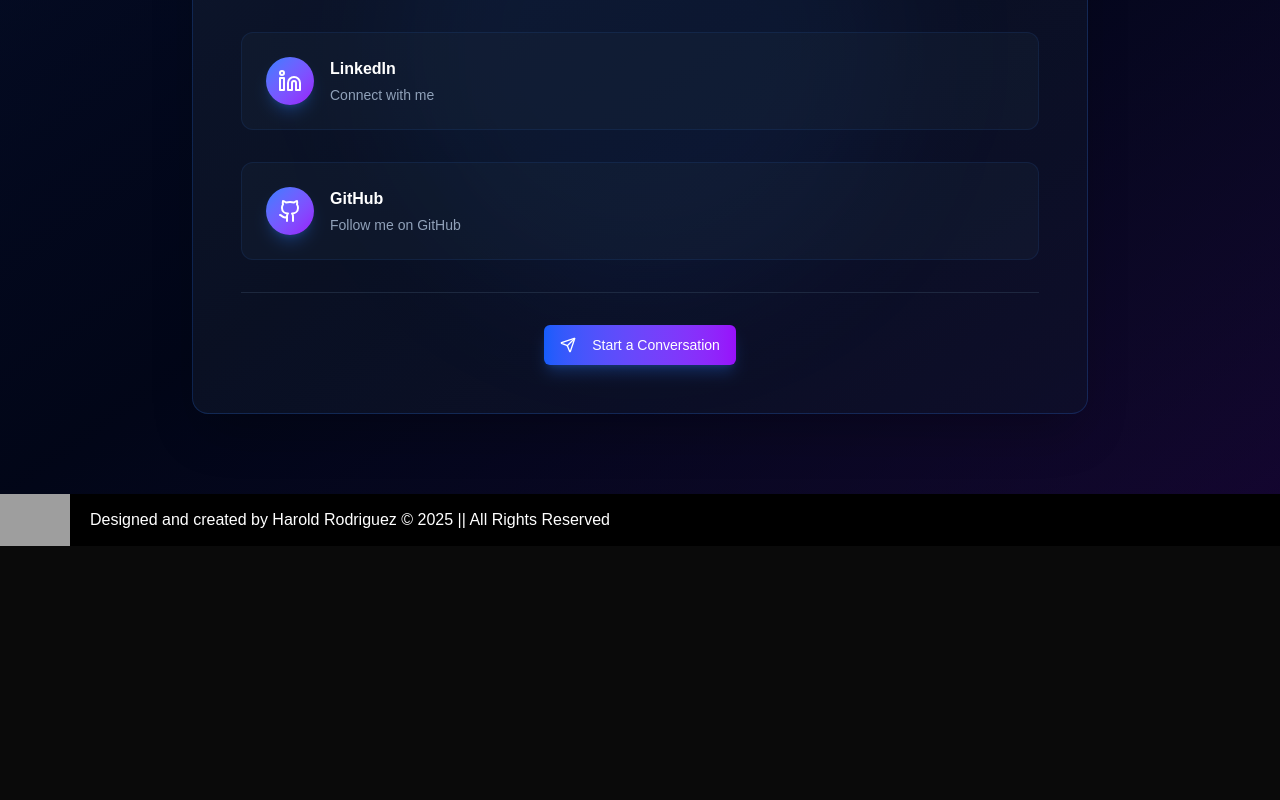
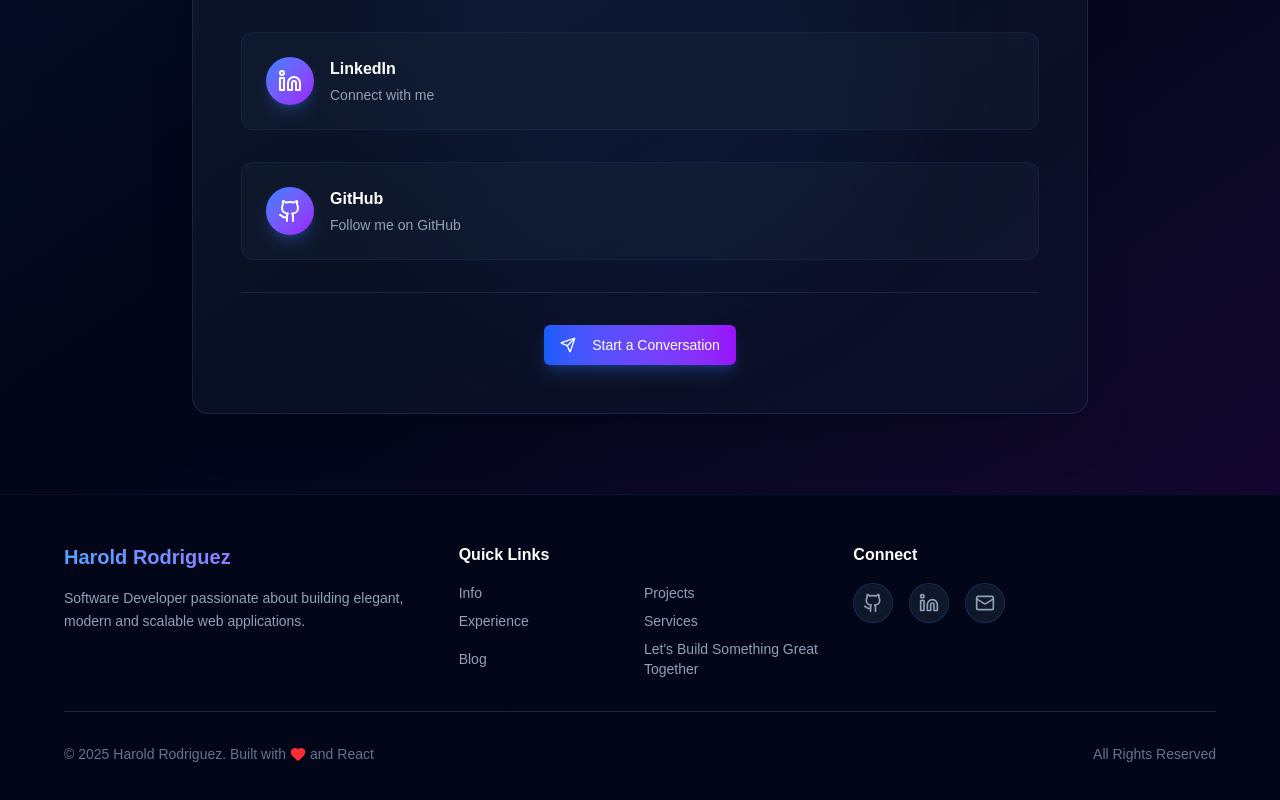
Before and after one commit to HaroldR23/my-portfolio, a Next.js app: page / in a window 1280 px wide. Shown: the part 9044-9844 px from the top of the page. Before the commit the page ends 9590 px from the top, so only its background shows below. Built offline with nearby package versions, Linux system fonts and the light colour scheme; grey boxes are pictures that could not be loaded.

Commit message:
refactor: modify footer component. Add new hrefs and links

```diff
--- a/src/app/components/Blog/Blog.tsx
+++ b/src/app/components/Blog/Blog.tsx
@@ -13,7 +13,7 @@ const Blog = () => {
   const { language } = usePreferencesContext();
 
   return (
-    <section className="py-20 px-4 relative">
+    <section className="py-20 px-4 relative" id="blog">
       <div className="max-w-6xl mx-auto">
         <motion.div
           initial={{ opacity: 0, y: 20 }}
--- a/src/app/components/Experience/ExperienceSection.tsx
+++ b/src/app/components/Experience/ExperienceSection.tsx
@@ -10,7 +10,7 @@ import ExperienceCard from './ExperienceCard';
 const ExperienceSection = () => {
   const { language } = usePreferencesContext();
   return (
-    <section className="py-20 px-4 relative">
+    <section className="py-20 px-4 relative" id="experience">
       <div className="max-w-4xl mx-auto">
         <motion.div
           initial={{ opacity: 0, y: 20 }}
--- a/src/app/components/Footer/Footer.tsx
+++ b/src/app/components/Footer/Footer.tsx
@@ -1,10 +1,98 @@
-import Copyright from "../Copyright/Copyright";
+'use client';
+
+import { CONNECT_TITLE, COPYRIGHT_TEXT_CONTENT, FOOTER_TITLE, LINKS_TITLE, navItems } from '@/app/constants/data/data';
+import usePreferencesContext from '@/app/hooks/usePreferencesContext';
+import { Github, Linkedin, Mail, Heart } from 'lucide-react';
+
+
+const socialLinks = [
+  { icon: Github, href: 'https://github.com/haroldr23', label: 'GitHub' },
+  { icon: Linkedin, href: 'https://www.linkedin.com/in/harold-rodriguez-full-stack-developer/', label: 'LinkedIn' },
+  { icon: Mail, href: 'mailto:ahsro99@gmail.com', label: 'Email' },
+];
 
 const Footer = () => {
+  const { language } = usePreferencesContext();
+
+  const handleNavClick = (href: string) => {
+    if (href === '#') {
+      window.scrollTo({ top: 0, behavior: 'smooth' });
+    } else {
+      document.querySelector(href)?.scrollIntoView({ behavior: 'smooth' });
+    }
+  };
+
   return (
-    <footer>
-      <Copyright />
+    <footer className="relative py-12 px-4 border-t border-blue-500/10 bg-slate-950/50">
+      <div className="max-w-6xl mx-auto">
+        {/* Main Footer Content */}
+        <div className="grid md:grid-cols-3 gap-8 mb-8">
+          {/* Brand */}
+          <div className="space-y-4">
+            <h3 className="text-xl font-bold bg-gradient-to-r from-blue-400 to-purple-500 bg-clip-text text-transparent">
+              Harold Rodriguez
+            </h3>
+            <p className="text-slate-400 text-sm leading-relaxed">
+              {FOOTER_TITLE[language]}
+            </p>
+          </div>
+
+          {/* Quick Links */}
+          <div className="space-y-4">
+            <h4 className="text-white font-semibold">{LINKS_TITLE[language]}</h4>
+            <div className="grid grid-cols-2 gap-2">
+              {navItems(language).map((link) => (
+                <button
+                  key={link.label}
+                  onClick={() => handleNavClick(link.href)}
+                  className="text-slate-400 hover:text-blue-400 transition-colors text-sm text-left"
+                >
+                  {link.label}
+                </button>
+              ))}
+            </div>
+          </div>
+
+          {/* Social Links */}
+          <div className="space-y-4">
+            <h4 className="text-white font-semibold">{CONNECT_TITLE[language]}</h4>
+            <div className="flex gap-4">
+              {socialLinks.map((social) => {
+                const Icon = social.icon;
+                return (
+                  <a
+                    key={social.label}
+                    href={social.href}
+                    target="_blank"
+                    rel="noopener noreferrer"
+                    className="w-10 h-10 rounded-full bg-slate-800/50 border border-blue-500/20
+                             hover:bg-blue-500/10 hover:border-blue-500/40
+                             flex items-center justify-center transition-all
+                             hover:scale-110"
+                    aria-label={social.label}
+                  >
+                    <Icon className="w-5 h-5 text-slate-400 hover:text-blue-400 transition-colors" />
+                  </a>
+                );
+              })}
+            </div>
+          </div>
+        </div>
+
+        {/* Bottom Bar */}
+        <div className="pt-8 border-t border-slate-800 flex flex-col md:flex-row items-center justify-between gap-4">
+          <p className="text-slate-500 text-sm flex items-center gap-1">
+            {COPYRIGHT_TEXT_CONTENT[language][0]} {new Date().getFullYear()} Harold Rodriguez. {COPYRIGHT_TEXT_CONTENT[language][1]}
+            <Heart className="w-4 h-4 text-red-500 fill-red-500" />
+            {COPYRIGHT_TEXT_CONTENT[language][2]}
+          </p>
+          <p className="text-slate-500 text-sm">
+            {COPYRIGHT_TEXT_CONTENT[language][3]}
+          </p>
+        </div>
+      </div>
     </footer>
   );
 }
+
 export default Footer;
--- a/src/app/components/Services/ServicesSection.tsx
+++ b/src/app/components/Services/ServicesSection.tsx
@@ -12,7 +12,7 @@ const ServicesSection = () => {
   const { language } = usePreferencesContext();
 
   return (
-    <section className="py-20 px-4 relative overflow-hidden">
+    <section className="py-20 px-4 relative overflow-hidden" id="services">
       {/* Background Gradient */}
       <div className="absolute inset-0 bg-gradient-to-b from-slate-950 via-blue-950/20 to-slate-950" />
 
--- a/src/app/constants/data/data.ts
+++ b/src/app/constants/data/data.ts
@@ -173,7 +173,7 @@ export const TECH_STACK_SUBTITLE: Record<string, string> = {
   spanish: TECH_STACK_SUBTITLE_SPA
 };
 
-export const COPYRIGHT_TEXT_CONTENT: Record<string, string> = {
+export const COPYRIGHT_TEXT_CONTENT: Record<string, string[]> = {
   english: COPYRIGHT_TEXT_CONTENT_ENG,
   spanish: COPYRIGHT_TEXT_CONTENT_SPA
 }
@@ -300,8 +300,8 @@ export const REPOSITORY: Record<string, string> = {
 export const navItems = (language : Languages) => ([
   { label: 'Info', href: '#' },
   { label: PROJECTS[language], href: '#projects' },
-  { label: 'Experience', href: '#experience' },
-  { label: 'Services', href: '#services' },
+  { label: EXPERIENCE_TITLE[language], href: '#experience' },
+  { label: SERVICES_TITLE_PLURAL[language], href: '#services' },
   { label: 'Blog', href: '#blog' },
   { label: CONTACT_SECTION[language], href: '#contactMe' },
 ]);
@@ -374,3 +374,23 @@ export const CONTACT_ME_BUTTON_TEXT: Record<string, string> = {
   english: "Start a Conversation",
   spanish: "Iniciar una conversación"
 }
+
+export const FOOTER_TITLE: Record<string, string> = {
+  english: "Software Developer passionate about building elegant, modern and scalable web applications.",
+  spanish: "Desarrollador de software apasionado por crear aplicaciones web elegantes, modernas y escalables."
+}
+
+export const LINKS_TITLE: Record<string, string> = {
+  english: "Quick Links",
+  spanish: "Enlaces Rápidos"
+}
+
+export const CONNECT_TITLE: Record<string, string> = {
+  english: "Connect",
+  spanish: "Conectar"
+}
+
+export const SERVICES_TITLE_PLURAL: Record<string, string> = {
+  english: "Services",
+  spanish: "Servicios"
+}
--- a/src/app/constants/data/english.ts
+++ b/src/app/constants/data/english.ts
@@ -7,7 +7,7 @@ import { Service } from "@/app/models/services";
 import { Blog } from "@/app/models/blog";
 
 
-export const COPYRIGHT_TEXT_CONTENT_ENG = "Designed and created by Harold Rodriguez © 2025 || All Rights Reserved";
+export const COPYRIGHT_TEXT_CONTENT_ENG = ["©", "Built with", "and React", "All Rights Reserved"];
 export const ABOUT_ME_TEXT_ENG = "I build robust applications, develop scalable APIs, and love working on both frontend and backend systems. I adapt quickly, thrive in team environments, and never shy away from a challenge. Whether it's learning a new framework or improving a product, I'm committed to continuous growth and delivering quality through clean, efficient code."
 export const INTRODUCTION_MY_SELF_ENG = "Hi, I'm Harold Rodriguez ";
 export const INTRODUCTION_MY_SELF_ENG_SUB_HEADER = "a passionate Software Developer who enjoys turning complex problems into elegant solutions."
--- a/src/app/constants/data/spanish.ts
+++ b/src/app/constants/data/spanish.ts
@@ -7,7 +7,7 @@ import { Project } from "@/app/models/projects";
 import { Service } from "@/app/models/services";
 import { Bot, Cloud, Code, Server } from "lucide-react";
 
-export const COPYRIGHT_TEXT_CONTENT_SPA = "Diseñado y creado por Harold Rodriguez © 2025 || Todos los derechos reservados";
+export const COPYRIGHT_TEXT_CONTENT_SPA = ["©", "Construido con", "y React", "Todos los derechos reservados"];
 export const ABOUT_ME_TEXT_SPA = "Construyo aplicaciones robustas, desarrollo APIs escalables y disfruto trabajando tanto en frontend como en backend. Me adapto rápidamente, prospero en entornos de equipo y sin miedo a los desafíos. Ya sea aprendiendo un nuevo framework o mejorando un producto, estoy comprometido con el crecimiento continuo y con entregar calidad mediante un código limpio y eficiente.";
 export const INTRODUCTION_MY_SELF_SPA = "Hola, soy Harold Rodriguez ";
 export const INTRODUCTION_MY_SELF_SPA_SUB_HEADER = "un apasionado Desarrollador de Software que disfruta convertir problemas complejos en soluciones elegantes.";
```
